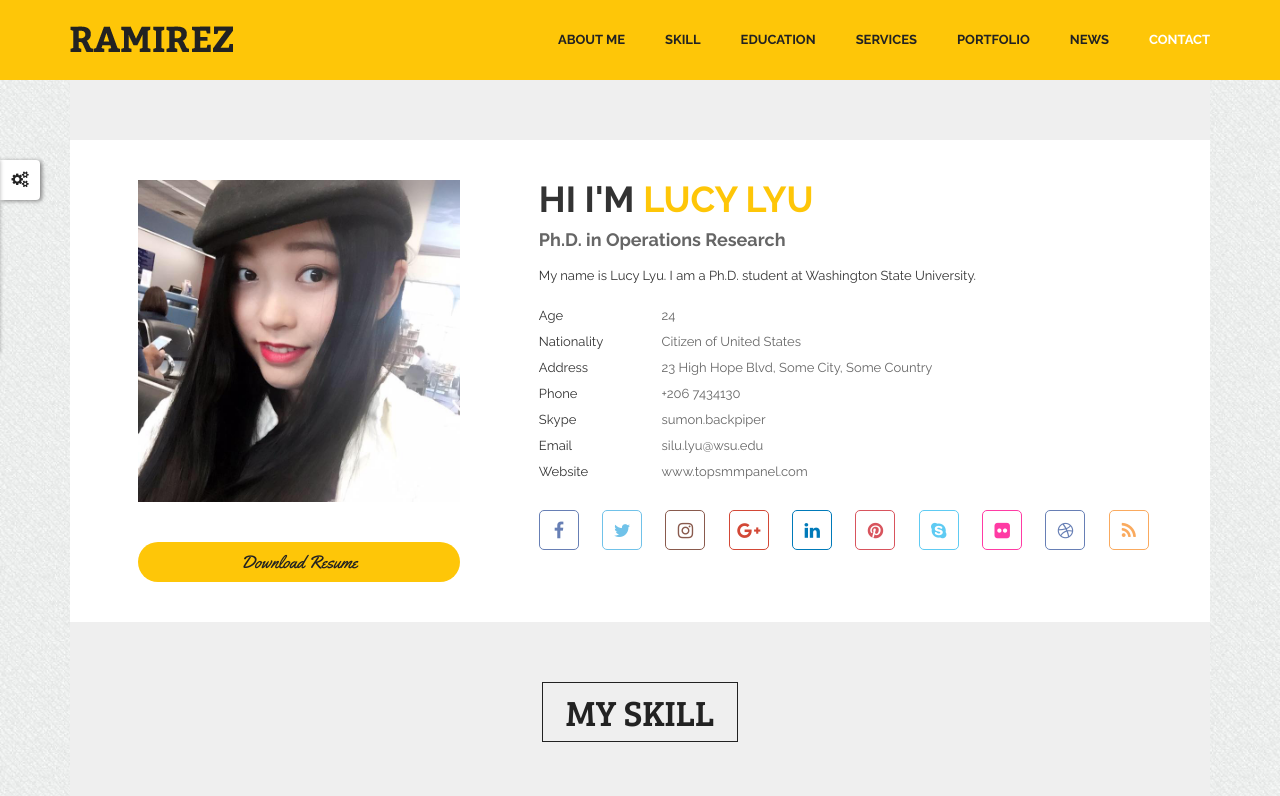
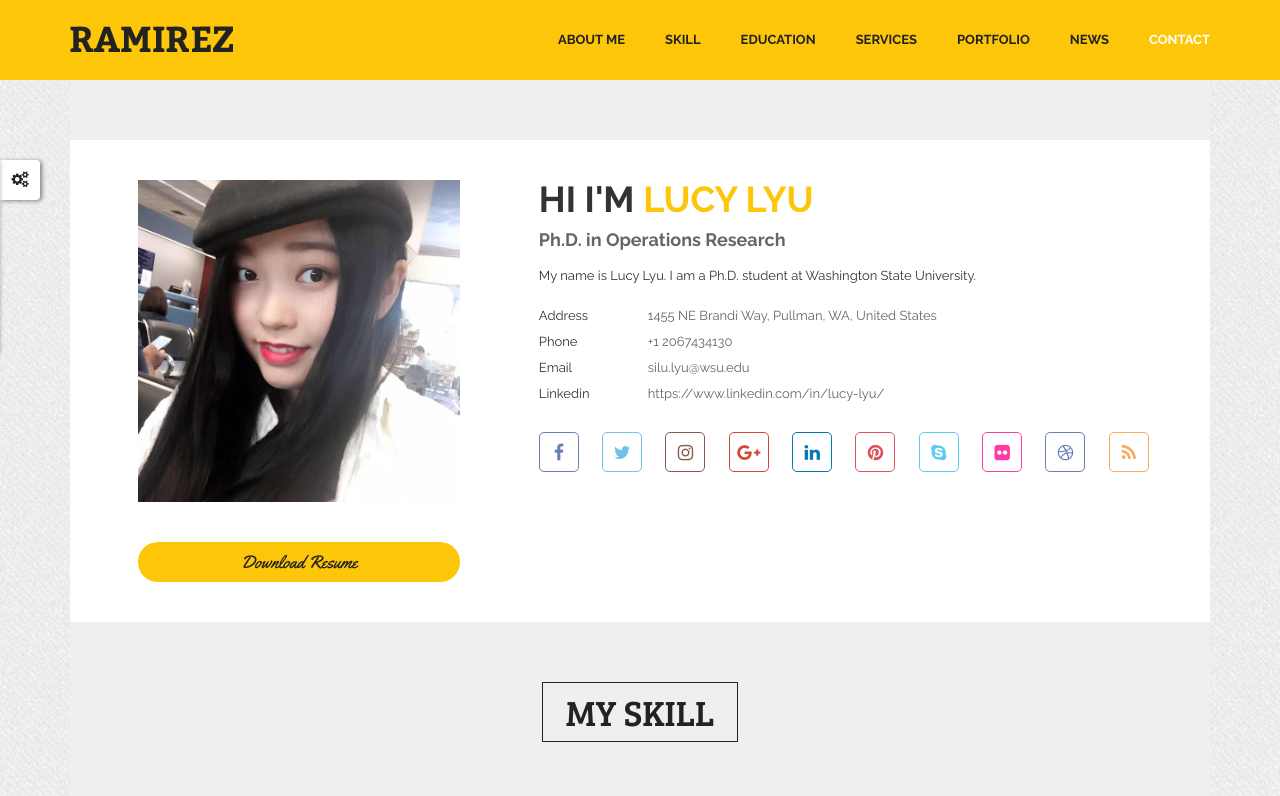
Before and after one commit to silulyu/silulyu.github.io, a plain HTML site: page index.html in a window 1280 px wide. Shown: the top 796 px of the page. Drawn offline with Linux system fonts and the light colour scheme; some packages are replaced by stand-ins of ours.

Commit message:
Update personal information.

```diff
--- a/index.html
+++ b/index.html
@@ -6,7 +6,7 @@
         <meta name="viewport" content="width=device-width, initial-scale=1">
         <link rel="icon" href="img/fav-icon.png" type="image/x-icon" />
         <!-- The above 3 meta tags *must* come first in the head; any other head content must come *after* these tags -->
-        <title>RAMIREZ - Resume / CV / </title>
+        <title>LUCYLYU - Resume / CV / </title>
 
         <!-- Icon css link -->
         <link href="vendors/material-icon/css/materialdesignicons.min.css" rel="stylesheet">
@@ -94,22 +94,16 @@
                                 <p>My name is Lucy Lyu. I am a Ph.D. student at Washington State University.</p>
                                 <div class="person_information">
                                     <ul>
-                                        <li><a href="#">Age</a></li>
-                                        <li><a href="#">Nationality</a></li>
                                         <li><a href="#">Address</a></li>
                                         <li><a href="#">Phone</a></li>
-                                        <li><a href="#">Skype</a></li>
                                         <li><a href="#">Email</a></li>
-                                        <li><a href="#">Website</a></li>
+                                        <li><a href="#">Linkedin</a></li>
                                     </ul>
                                     <ul>
-                                        <li><a href="#">24</a></li>
-                                        <li><a href="#">Citizen of United States</a></li>
-                                        <li><a href="#">23 High Hope Blvd, Some City, Some Country</a></li>
-                                        <li><a href="#">+206 7434130</a></li>
-                                        <li><a href="#">sumon.backpiper</a></li>
+                                        <li><a href="#">1455 NE Brandi Way, Pullman, WA, United States</a></li>
+                                        <li><a href="#">+1 2067434130</a></li>
                                         <li><a href="#">silu.lyu@wsu.edu</a></li>
-                                        <li><a href="www.topsmmpanel.com">www.topsmmpanel.com</a></li>
+                                        <li><a href="linkedin.com/in/lucy-lyu">https://www.linkedin.com/in/lucy-lyu/</a></li>
                                     </ul>
                                 </div>
                                 <ul class="social_icon">
```
